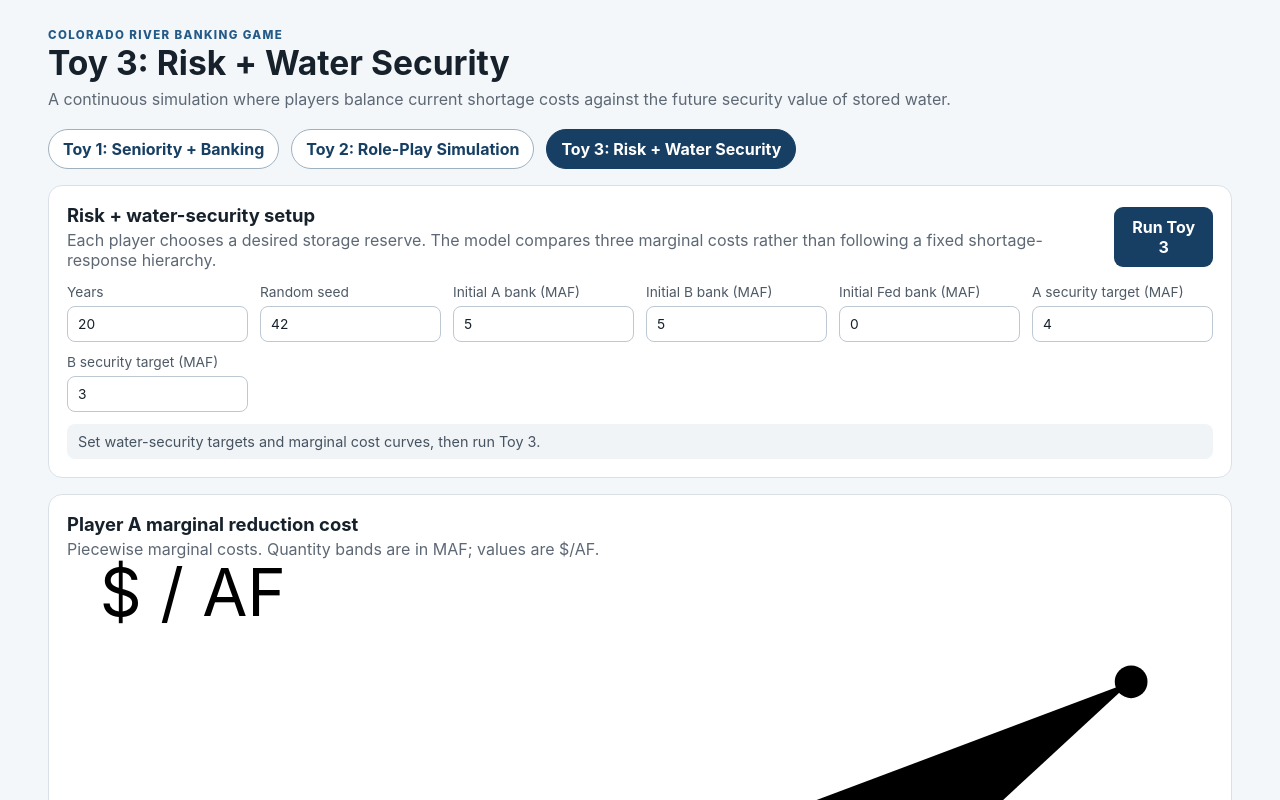
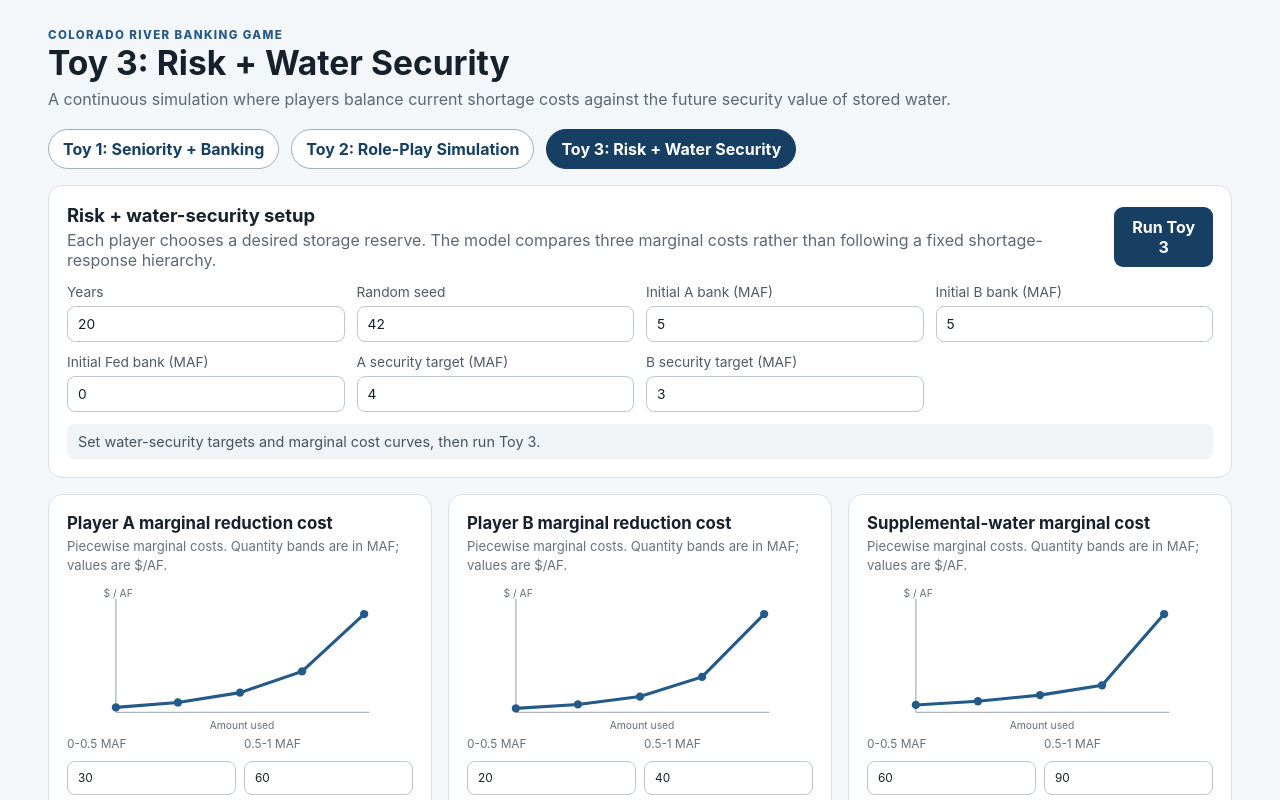
Before and after one commit to fhung-CRC/colorado-river-banking-game, a React (Vite) app: page / in a window 1280 px wide. Both pictures are taken after a click on the button "Toy 3: Risk + Water Security". Shown: the top 800 px of the page. Built offline with nearby package versions, Linux system fonts and the light colour scheme.

Commit message:
Style Toy 3 risk and security interface

```diff
--- a/src/styles.css
+++ b/src/styles.css
@@ -73,3 +73,26 @@ th:first-child,td:first-child{text-align:left}
 .fed-card p{font-size:.82rem}
 .fed-inputs{display:grid;grid-template-columns:1fr 1fr;gap:12px}
 @media(max-width:700px){.fed-inputs{grid-template-columns:1fr}}
+
+.toy3-curves-grid{display:grid;grid-template-columns:repeat(3,minmax(0,1fr));gap:16px;margin:16px 0}
+.curve-card h2,.concept-card h2{font-size:1.05rem;margin-bottom:4px}
+.curve-card>p,.concept-card>p{font-size:.82rem;color:#66727d;line-height:1.45}
+.curve-chart{width:100%;height:150px;margin:8px 0 4px;overflow:visible}
+.curve-chart line{stroke:#aab5bf;stroke-width:1.2}
+.curve-chart polyline{fill:none;stroke:#245a88;stroke-width:3}
+.curve-chart circle{fill:#245a88}
+.curve-chart text{font-size:10px;fill:#66727d}
+.curve-inputs{display:grid;grid-template-columns:repeat(2,minmax(0,1fr));gap:8px}
+.curve-inputs label{font-size:.74rem}
+.curve-inputs label span{display:block;margin-bottom:4px;color:#66727d}
+.security-steps{display:grid;grid-template-columns:repeat(5,minmax(0,1fr));gap:5px;margin:12px 0}
+.security-step{padding:8px 5px;background:#f6f8fa;border:1px solid #e2e7ec;border-radius:8px;text-align:center}
+.security-step span{display:block;font-size:.68rem;color:#66727d}
+.security-step b{display:block;margin-top:3px;font-size:.8rem}
+.formula-card{display:grid;gap:7px;margin:13px 0;padding:13px;border-radius:10px;background:#f2f6f8;text-align:center}
+.formula-card span{font-size:.76rem;color:#7b8792}
+.toy3-summary{grid-template-columns:repeat(3,minmax(140px,1fr))}
+.toy3-table{min-width:1850px}
+.toy3-basic{grid-template-columns:repeat(4,minmax(140px,1fr))}
+@media(max-width:1050px){.toy3-curves-grid{grid-template-columns:1fr}.toy3-basic{grid-template-columns:repeat(2,1fr)}}
+@media(max-width:560px){.toy3-basic{grid-template-columns:1fr}.curve-inputs{grid-template-columns:1fr 1fr}.security-steps{grid-template-columns:1fr}.toy3-summary{grid-template-columns:1fr 1fr}}
```
